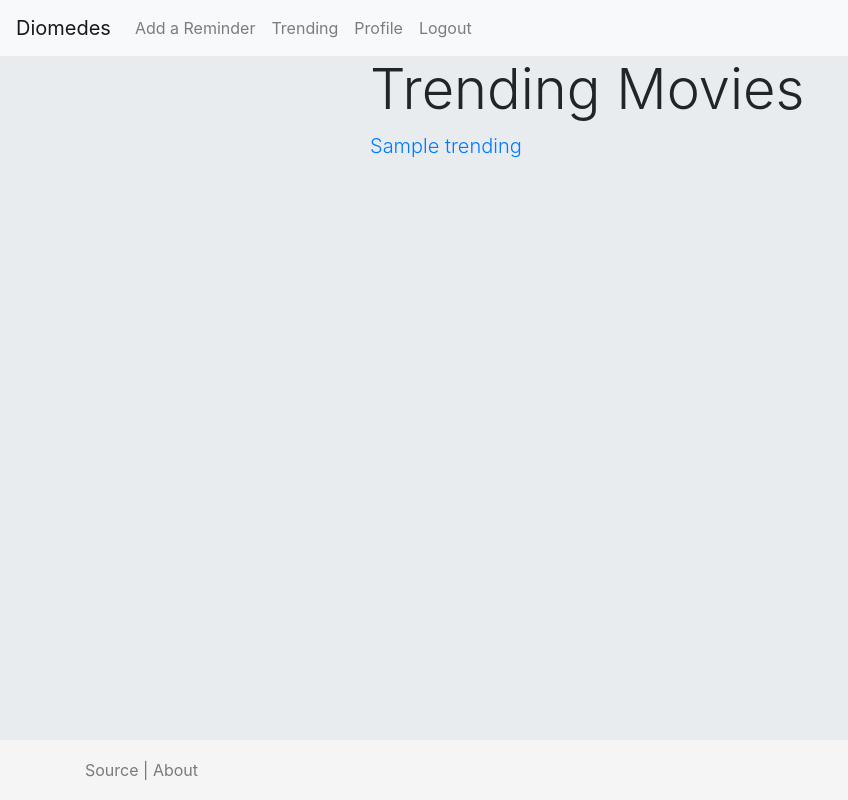
After one commit to ArionMiles/Diomedes, a Django app: page /trending/ in a window 1280 px wide. The commit adds this page. Shown: the whole page, without its empty margins (0-848 px from the left). Run offline with Django 3.2, Linux system fonts and the light colour scheme; a user stored in the database is signed in; tables that the repository leaves empty hold one stand-in row (values such as "Sample post"); a database or web service that is not in the repository returns one stand-in record (values such as "Sample title"); data that the repository does not hold is empty; parts of the project's set-up code (start-up, migrations or seed data) failed here and were passed over; some libraries are stand-ins or nearby versions.

Commit message:
Added trending section

```diff
--- a/moviealert/templates/base.html
+++ b/moviealert/templates/base.html
@@ -46,6 +46,9 @@
           <li class="nav-item">
             <a class="nav-link" href={% url 'reminder_view' %}>Add a Reminder</a>
           </li>
+          <li class="nav-item">
+            <a class="nav-link" href={% url 'trends' %}>Trending</a>
+          </li>
           {% if user.is_authenticated %}
           <li class="nav-item">
             <a class="nav-link" href={% url 'profile' %}>Profile</a>
--- /dev/null
+++ b/moviealert/templates/trending.html
@@ -0,0 +1,18 @@
+{% extends "base.html" %}
+
+{% block content %}
+<div class="container">
+    <div class="row justify-content-center">
+        <div class="col-sm-6">
+            <h1 class="display-4">Trending Movies</h1>
+        </div>
+    </div>
+        {% for movie in trending %}
+        <div class="row justify-content-center">
+            <div class="col-sm-6">
+                <p class='lead'><a href={% url 'reminder_view' %}?movie={{ movie|urlencode }}>{{ movie }}</a></p>
+            </div>
+        </div>
+        {% endfor %}
+</div>
+{% endblock %}
--- a/moviealert/urls.py
+++ b/moviealert/urls.py
@@ -1,7 +1,7 @@
 from django.conf.urls import url, include
 from django.views.generic import TemplateView
 
-from .views import ProfileView, ReminderView, ReminderEditView, AjaxMovieListView
+from .views import ProfileView, ReminderView, ReminderEditView, AjaxMovieListView, TrendingView
 
 urlpatterns = [
     url(r'^$', TemplateView.as_view(template_name='home.html'), name='home'),
@@ -11,4 +11,5 @@ urlpatterns = [
     url(r'^add-reminder/$', ReminderView.as_view(), name='reminder_view'),
     url(r'^edit-reminder/(?P<id>\d+)$', ReminderEditView.as_view(), name='edit_reminder'),
     url(r'^ajax/movies/$', AjaxMovieListView.as_view(), name='ajax_movies'),
+    url(r'^trending/$', TrendingView.as_view(), name='trends'),
 ]
--- a/moviealert/views.py
+++ b/moviealert/views.py
@@ -3,6 +3,7 @@ import json
 from django.shortcuts import render, redirect
 from django.http import Http404, HttpResponse
 from django.views.generic.edit import UpdateView, CreateView, View
+from django.views.generic import TemplateView
 from django.contrib.auth.mixins import LoginRequiredMixin, UserPassesTestMixin
 from django.forms.models import modelform_factory
 from django_select2.forms import Select2Widget
@@ -50,6 +51,12 @@ class ReminderView(LoginRequiredMixin, RegionExistsMixin, CreateView):
         kwargs.update({'request': self.request})
         return kwargs
 
+    def get_initial(self):
+        movie = self.request.GET.get('movie')
+        initial = super(ReminderView, self).get_initial()
+        initial['name'] = movie
+        return initial
+
     def form_valid(self, form):
         model = form.save(commit=False)
         model.name = form.cleaned_data['name'].title()
@@ -96,10 +103,19 @@ class AjaxMovieListView(View):
         user_region = self.request.user.profile.region
         if self.request.is_ajax():
             bms = BMS(user_region.code, user_region.name)
-            movie_list = bms.get_movie_list()
-            movie_list += bms.get_coming_soon(settings.BMS_TOKEN, 20, timezone.localdate())
-            movie_list = json.dumps(movie_list)
+            data = bms.get_movie_list()
+            data += bms.get_coming_soon(settings.BMS_TOKEN, 20, timezone.localdate())
+            data = json.dumps(data)
         else:
-            movie_list = "This endpoint only responds to AJAX requests"
+            data = "This endpoint only responds to AJAX requests"
         mimetype = "application/json"
-        return HttpResponse(movie_list, mimetype)
+        return HttpResponse(data, mimetype)
+
+class TrendingView(TemplateView):
+    template_name = 'trending.html'
+
+    def get_context_data(self, **kwargs):
+        context = super().get_context_data(**kwargs)
+        trends = BMS.get_trending(self.request.user.profile.region.code, settings.BMS_TOKEN)
+        context['trending'] = trends
+        return context
```
